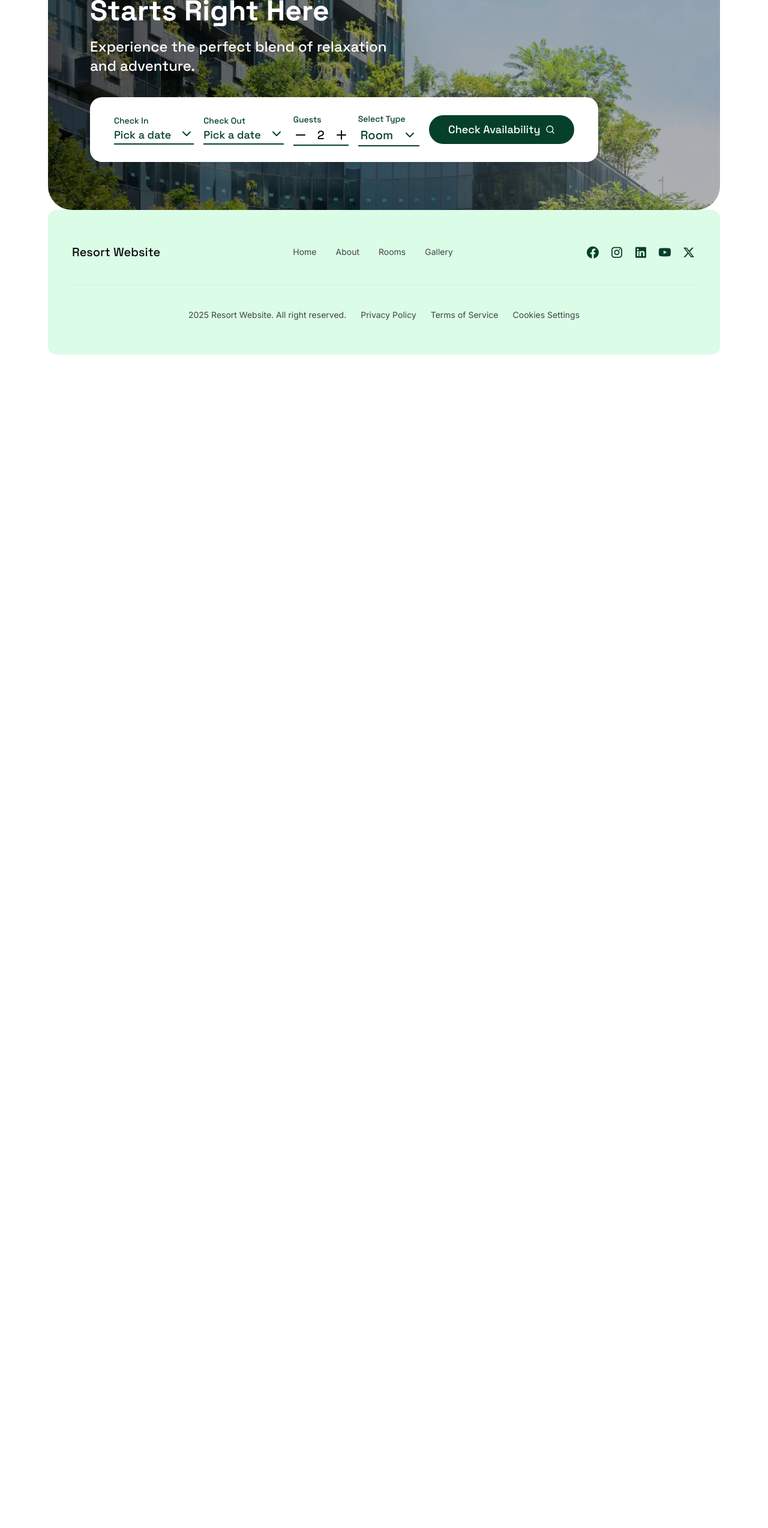
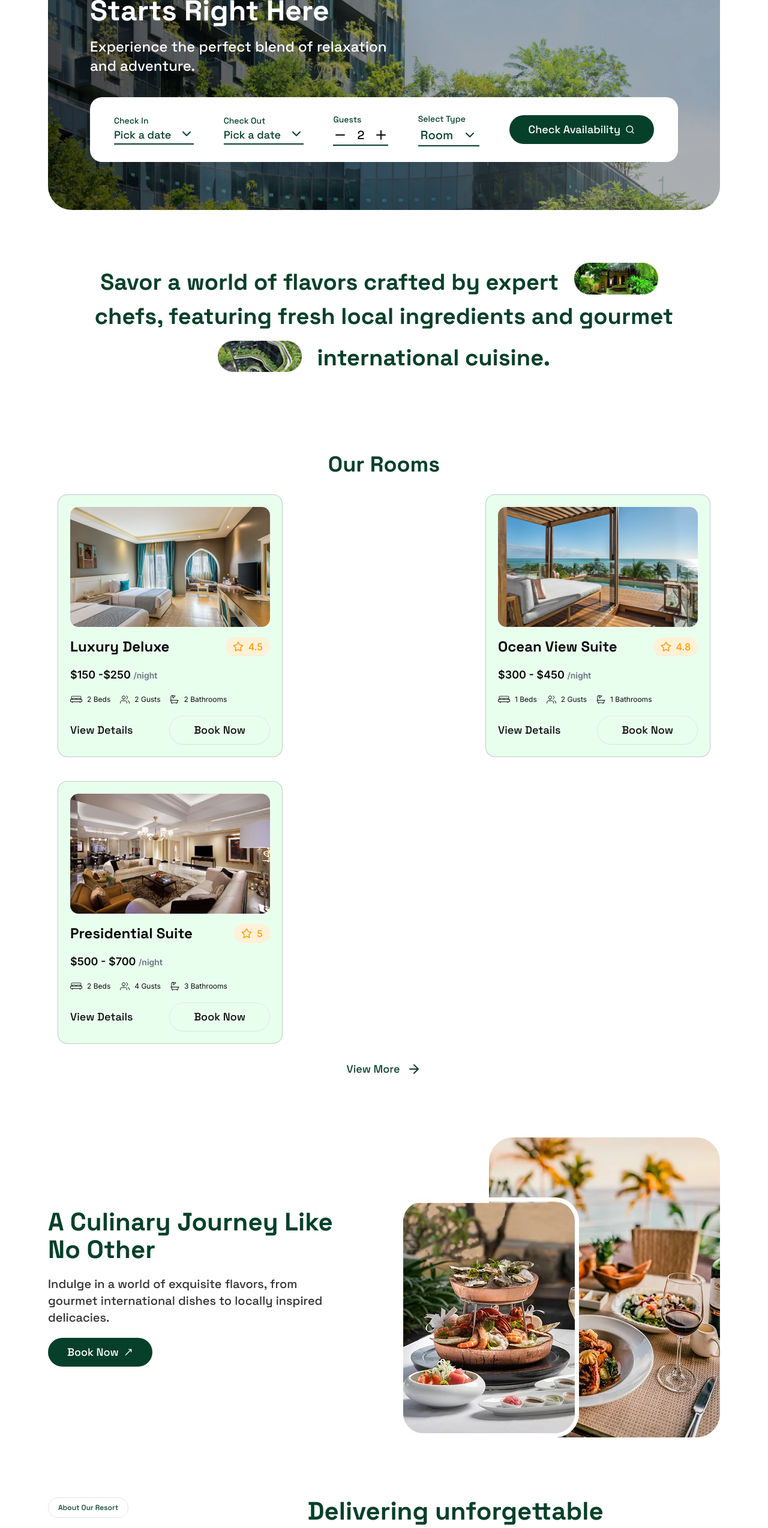
Before and after one commit to itsmiraz/resort-demo-website, a Next.js app: page / in a window 1280 px wide. Shown: the part 234-2781 px from the top of the page at 60% size. Before the commit the page ends 841 px from the top, so only its background shows below. Built offline with nearby package versions, Linux system fonts and the light colour scheme.

Commit message:
responsived

```diff
--- a/src/app/_components/about.tsx
+++ b/src/app/_components/about.tsx
@@ -5,19 +5,19 @@ import Image from "next/image";
 import PlayIcon from "@/assets/icons/play.svg";
 const About = () => {
   return (
-    <div className="py-[50px]">
-      <div className="flex pb-6 justify-between items-start">
-        <p className="text-primary border rounded-full px-4 py-2 font-medium">About Our Resort</p>
+    <div className="py-[50px] md:px-0 px-4">
+      <div className="flex pb-6 gap-5 md:flex-row flex-col justify-between items-start">
+        <p className="text-primary text-xs border rounded-full px-4 py-2 font-medium">About Our Resort</p>
         <div>
-          <h3 className="text-[42px] leading-[110%] font-bold text-primary pb-4">
-            Delivering unforgettable <br /> experiences with world-class <br />{" "}
+          <h3 className="text-[32px] md:text-[42px] leading-[110%] font-bold text-primary pb-4">
+            Delivering unforgettable <br  className="md:block hidden"/> experiences with world-class <br className="md:block hidden" />{" "}
             hospitality and premium services.
           </h3>
           <Button variant={"outline"}>Book Now</Button>
         </div>
       </div>
-      <div className="relative overflow-hidden  rounded-[30px]">
-        <button className="absolute z-20 cursor-pointer top-1/2 left-1/2 transform -translate-x-1/4 -translate-y-1/4">
+      <div className="relative overflow-hidden  h-[200px] md:h-fit rounded-[30px]">
+        <button className="absolute z-20 cursor-pointer top-1/2 left-1/2 transform -translate-x-1/2 -translate-y-1/2">
           <PlayIcon />
         </button>
         <Image
--- a/src/app/_components/contact.tsx
+++ b/src/app/_components/contact.tsx
@@ -6,7 +6,7 @@ import { Button } from "@/components/ui/button";
 import { Input } from "@/components/ui/input";
 const Contact = () => {
   return (
-    <div className="py-[50px] mb-[100px] flex justify-between gap-20">
+    <div className="py-[50px] md:px-0 px-4 mb-[50px] md:mb-[100px] flex md:flex-row flex-col  justify-between gap-20">
       <div>
         <h2 className="text-4xl  font-bold text-primary">Contact Us</h2>
         <p className="text-lg py-4">
@@ -38,7 +38,7 @@ const Contact = () => {
           />
         </div>
       </div>
-      <div className="w-[40%]">
+      <div className="w-[100%] md:w-[40%]">
         <ContactForm />
       </div>
     </div>
--- a/src/app/_components/dining.tsx
+++ b/src/app/_components/dining.tsx
@@ -5,15 +5,15 @@ import Image from "next/image";
 
 const Dining = () => {
   return (
-    <div className="flex justify-between items-center py-[50px]">
-      <div className="space-y-[20px]">
+    <div className="flex px-4 gap-10 md:px-0 md:flex-row flex-col-reverse justify-between items-center py-[50px]">
+      <div className="space-y-[20px] text-center md:text-start">
         <h3 className="text-[42px] leading-[110%] font-bold text-primary">
-          A Culinary Journey Like <br />
+          A Culinary Journey Like <br className="md:block hidden" />
           No Other
         </h3>
         <p className="text-xl font-medium  text-[#303030]">
-          Indulge in a world of exquisite flavors, from <br /> gourmet
-          international dishes to locally inspired <br /> delicacies.{" "}
+          Indulge in a world of exquisite flavors, from <br className="md:block hidden" /> gourmet
+          international dishes to locally inspired <br className="md:block hidden" /> delicacies.{" "}
         </p>
         <Button variant={'primary'} size={'lg'} className="">
           Book Now <MoveUpRight />
--- a/src/app/_components/expertise.tsx
+++ b/src/app/_components/expertise.tsx
@@ -5,19 +5,19 @@ import ExpertisePillImage2 from "@/assets/images/expertise-pill-2.png";
 const Expertise = () => {
   return (
     <div className="py-20">
-      <h2 className="text-[38px]  align-middle  items-center text-primary font-bold text-center">
-        <span className="inline-flex items-center justify-center">
+      <h2 className="text-[28px] md:text-[38px] align-middle  items-center text-primary font-bold text-center">
           {" "}
-          Savor a world of flavors crafted by expert{" "}
-        </span>
-        <span className="inline-flex px-4 translate-y-2 items-center justify-center">
-          <Image className="" src={ExpertisePillImage1} alt="" />
+          Savor a world of     <span className="inline-flex md:hidden  px-4 translate-y-2 items-center justify-center">
+          <Image className="md:w-[140px] w-[100px]" src={ExpertisePillImage1} alt="" />
+        </span> flavors  crafted by expert{" "}
+        <span className="md:inline-flex hidden  px-4 translate-y-2 items-center justify-center">
+          <Image className="md:w-[140px] w-[100px]" src={ExpertisePillImage1} alt="" />
         </span>{" "}
-        <br />
-        chefs, featuring fresh local ingredients and gourmet <br />{" "}
-        <span className="inline-flex items-center justify-center translate-y-3">
+        <br className="md:block hidden" />
+        chefs, featuring fresh local ingredients and gourmet <br className="md:block hidden" />{" "}
+        <span className="inline-flex items-center pr-4 justify-center translate-y-3">
           {" "}
-          <Image src={ExpertisePillImage2} alt="" />
+          <Image className="md:w-[140px] w-[100px]" src={ExpertisePillImage2} alt="" />
         </span>{" "}
         international cuisine.
       </h2>
--- a/src/app/_components/facilities.tsx
+++ b/src/app/_components/facilities.tsx
@@ -39,13 +39,13 @@ const Facilities = () => {
   ];
 
   return (
-    <div className="py-[50px]">
+    <div className="py-[50px] md:px-0 px-4">
       <h2 className="text-primary font-bold text-center text-[36px]">
         Our Facilities
       </h2>
 
       <div className="grid place-items-center grid-cols-9 pt-[30px] gap-10">
-        <div className="col-span-5 grid grid-cols-2 gap-8">
+        <div className="col-span-9 md:col-span-5 grid grid-cols-1 md:grid-cols-2 gap-5 md:gap-8">
           {amenities_data.map((item, i) => (
             <div key={i}>
               <div className="w-[80px]">{item.icon}</div>
@@ -56,7 +56,7 @@ const Facilities = () => {
             </div>
           ))}
         </div>
-        <div className="col-span-4 relative">
+        <div className="col-span-9 md:col-span-4 relative order-first md:order-last">
         <button className="absolute z-20 cursor-pointer top-1/2 left-1/2 transform -translate-x-1/4 -translate-y-1/4">
           <PlayIcon />
         </button>
--- a/src/app/_components/hero.tsx
+++ b/src/app/_components/hero.tsx
@@ -45,7 +45,7 @@ const SearchFilter = () => {
   const [guests, setGuests] = useState(2);
   const [selectedType, setSelectedType] = useState<string>("Room");
   return (
-    <div className="bg-white z-20 relative justify-between w-full py-[20px] md:py-[26px] px-[20px] md:px-[40px] rounded-[20px] md:w-fit ease-in-out gap-4 transition-all duration-300 grid grid-cols-2 md:flex flex-wrap  items-center ">
+    <div className="bg-white z-20 relative justify-between w-full py-[20px] md:py-[26px] px-[20px] md:px-[40px] rounded-[20px] md:w-full ease-in-out gap-4 transition-all duration-300 grid grid-cols-2 md:flex flex-wrap  items-center ">
       {/* Check-in Date Selector */}
       <DateSelector
         title="Check In"
--- a/src/app/_components/rooms.tsx
+++ b/src/app/_components/rooms.tsx
@@ -16,7 +16,7 @@ const Rooms = () => {
   const Room_data = [
     {
       image: RoomImg1,
-      title: "Luxury Deluxe Room",
+      title: "Luxury Deluxe ",
       rating: 4.5,
       price: "$150 -$250",
       beds: 2,
@@ -53,7 +53,7 @@ const Rooms = () => {
   ];
 
   return (
-    <div className="py-[50px]">
+    <div className="py-[50px] px-4">
       <h2 className="text-4xl text-center font-bold text-primary">Our Rooms</h2>
 
       <div className="pt-[30px] flex-wrap flex justify-between gap-10">
@@ -98,8 +98,8 @@ const RoomCard = ({
         />
       </div>
       <div className="flex justify-between items-center flex-wrap">
-        <h3 className="text-2xl font-bold ">{title}</h3>
-        <p className="bg-[#FFF0D8] items-center w-fit rounded-full px-3 py-1 text-[#FF9D00] flex gap-x-2 font-medium inter-font">
+        <h3 className="text-2xl font-bold w-[220px] truncate ">{title}</h3>
+        <p className="bg-[#FFF0D8]   items-center w-fit rounded-full px-3 py-1 text-[#FF9D00] flex gap-x-2 font-medium inter-font">
           <Star size={18} /> {rating}
         </p>
       </div>
--- a/src/app/page.tsx
+++ b/src/app/page.tsx
@@ -13,14 +13,14 @@ const Home = () => {
   return (
     <div>
       <Hero />
-      {/* <Expertise />
-      <Rooms />
-      <Dining />
+     <Expertise />
+       <Rooms />
+     <Dining />
       <About />
-      <Facilities />
-      <Testimonials />
-      <Gallery />
-      <Contact /> */}
+       <Facilities />
+     <Testimonials />
+     <Gallery />
+      <Contact />
     </div>
   );
 };
```
Also changed, not shown: src/app/_components/gallery.tsx (+6 -6 lines), src/app/_components/testimonials.tsx (+4 -4 lines).
